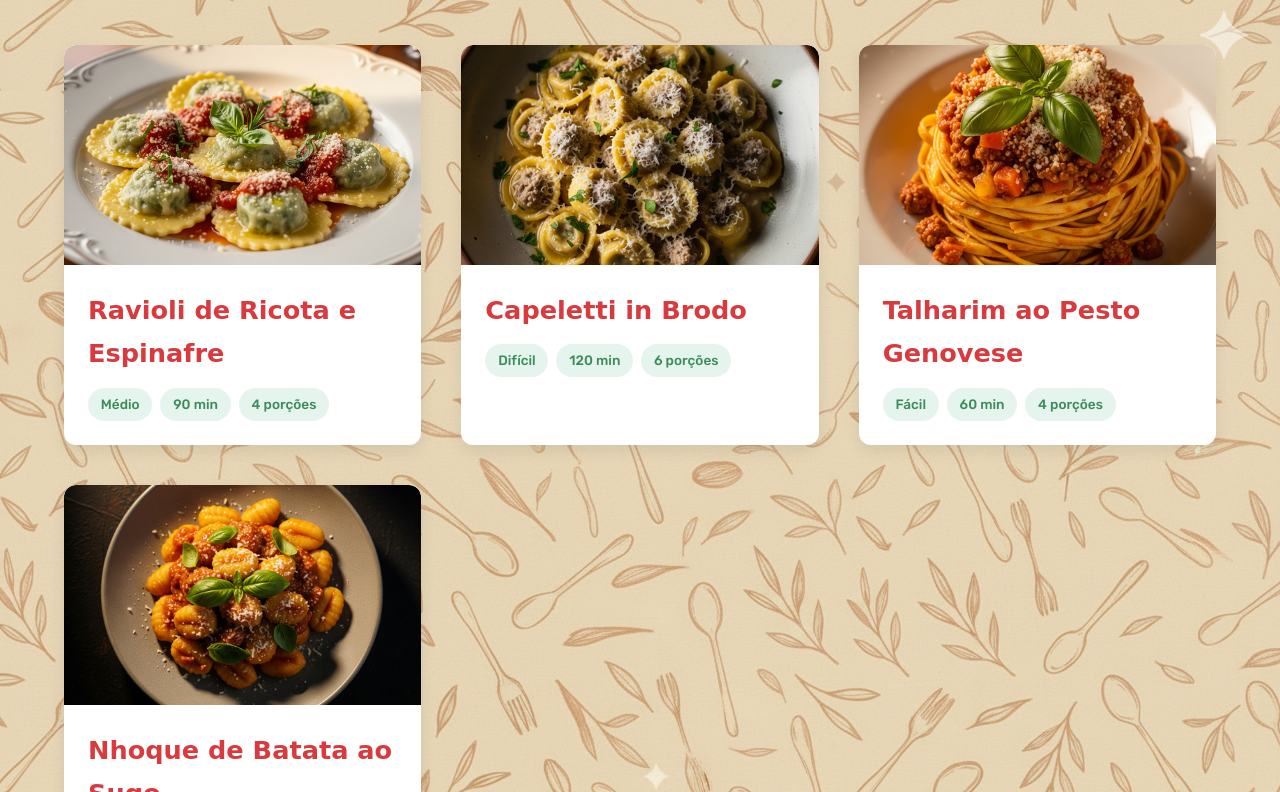
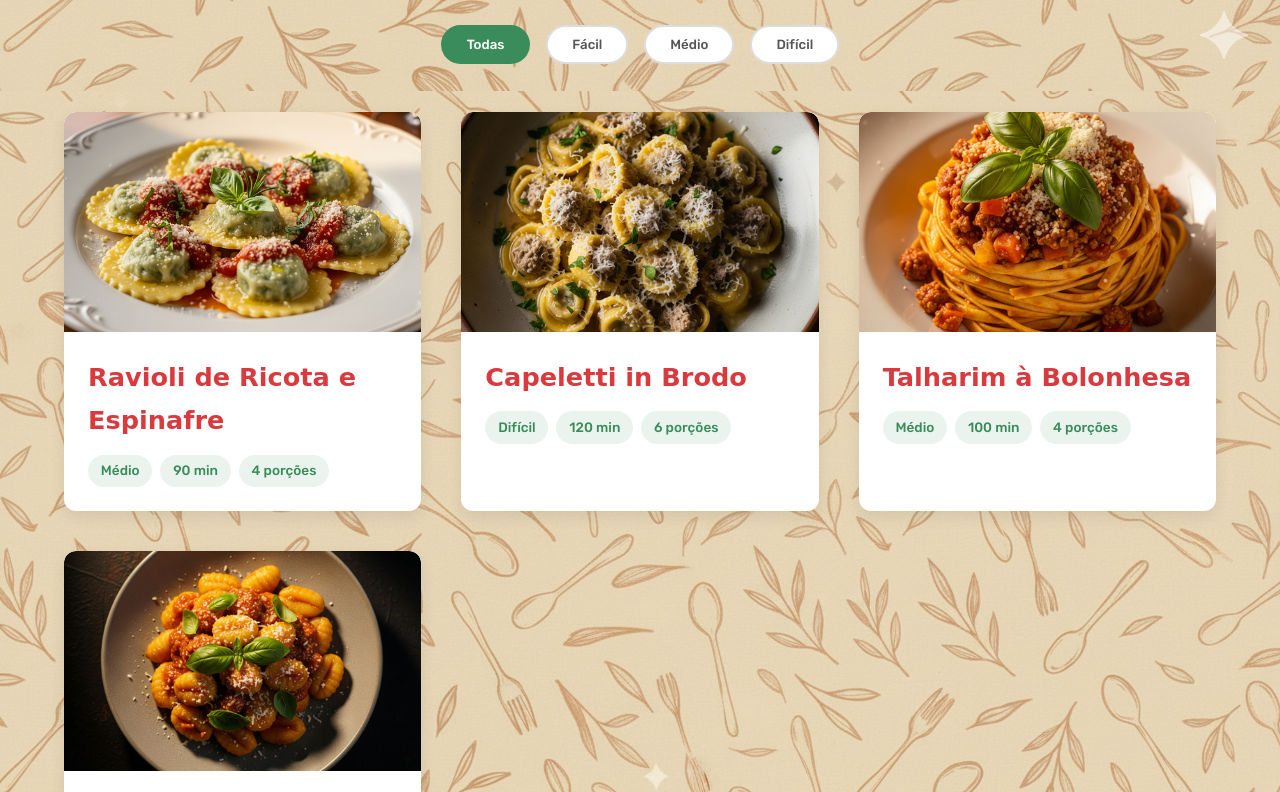
Before and after one commit to neimarPOO/Massas_Frescas_Italianas, a plain HTML site: page index.html in a window 1280 px wide. Shown: the part 709-1501 px from the top of the page. Drawn offline with Linux system fonts and the light colour scheme; a web font is replaced by a local one.

Commit message:
feat: apply requested changes

```diff
--- a/index.html
+++ b/index.html
@@ -103,7 +103,7 @@
         }
 
         .logo-img {
-            max-width: 300px;
+            max-width: 400px;
             margin: 0 auto 1rem auto;
         }
 
@@ -239,7 +239,7 @@
         }
 
         .massa-card-tags span {
-            background-color: rgba(0, 146, 70, 0.1);
+            background-color: rgba(58, 140, 90, 0.1);
             padding: 0.3rem 0.8rem;
             border-radius: 20px;
         }
@@ -252,7 +252,7 @@
             flex-wrap: wrap;
         }
         .filter-btn {
-            background-color: transparent;
+            background-color: var(--color-light-gray);
             border: 2px solid #ddd;
             color: #555;
             padding: 0.6rem 1.5rem;
@@ -630,7 +630,7 @@
             <img src="LogoRedeCalabria.png" alt="Logo Rede Calabria" class="footer-logo-item">
             <img src="logo_startup01.png" alt="Logo Startup 2" class="footer-logo-item">
         </div>
-        <p>&copy; 2025 Massas Frescas. Todos os direitos reservados.</p>
+        <p>&copy; 2025 Massas Frescas Italianas. Todos os direitos reservados.</p>
         <p style="font-family: var(--font-logo); font-size: 1.5rem; color: var(--color-red); margin-top: 0.5rem;">Fatto con Amore</p>
     </footer>
 
@@ -716,35 +716,40 @@
                 },
                 {
                     id: 'talharim',
-                    nome: 'Talharim ao Pesto Genovese',
+                    nome: 'Talharim à Bolonhesa',
                     imagem: 'talharim.png',
-                    dificuldade: 'Fácil',
-                    tempo: '60 min',
+                    dificuldade: 'Médio',
+                    tempo: '100 min',
                     rendimento: 4,
                     receita: {
                         ingredientes: [
                             { item: 'Massa fresca (mesma do ravioli)', qtd: 1, unidade: 'receita' },
-                            { item: 'Manjericão fresco', qtd: 50, unidade: 'g' },
-                            { item: 'Pinoli', qtd: 30, unidade: 'g' },
-                            { item: 'Alho', qtd: 2, unidade: 'dentes' },
-                            { item: 'Queijo Parmigiano-Reggiano ralado', qtd: 70, unidade: 'g' },
-                            { item: 'Queijo Pecorino ralado', qtd: 30, unidade: 'g' },
-                            { item: 'Azeite de oliva extra virgem', qtd: 100, unidade: 'ml' }
+                            { item: 'Carne bovina moída', qtd: 500, unidade: 'g' },
+                            { item: 'Pancetta ou bacon picado', qtd: 100, unidade: 'g' },
+                            { item: 'Cebola picada', qtd: 1, unidade: 'un' },
+                            { item: 'Cenoura picada', qtd: 1, unidade: 'un' },
+                            { item: 'Salsão picado', qtd: 1, unidade: 'talo' },
+                            { item: 'Vinho tinto seco', qtd: 200, unidade: 'ml' },
+                            { item: 'Tomates pelados', qtd: 800, unidade: 'g' },
+                            { item: 'Leite integral', qtd: 100, unidade: 'ml' },
+                            { item: 'Azeite de oliva extra virgem', qtd: 3, unidade: 'colheres de sopa' },
+                            { item: 'Sal e pimenta do reino a gosto', qtd: 0, unidade: '' }
                         ],
                         processo: [
                             "Massa: Siga o 'Guia de Produção', enrole a massa e corte em tiras de 0.5 cm de largura.",
-                            "Pesto: Em um pilão ou processador, amasse o alho com sal, adicione o pinoli e continue.",
-                            "Adicione as folhas de manjericão e amasse com movimentos rotatórios.",
-                            "Incorpore os queijos e, por fim, o azeite em fio, misturando até obter um molho cremoso.",
+                            "Molho: Em uma panela grande, aqueça o azeite e refogue a pancetta até dourar. Adicione a cebola, a cenoura e o salsão (soffritto) e cozinhe até ficarem macios.",
+                            "Adicione a carne moída, aumente o fogo e cozinhe até dourar bem, desfazendo os grumos.",
+                            "Deglaceie com o vinho tinto, raspando o fundo da panela, e cozinhe até o álcool evaporar.",
+                            "Junte os tomates pelados (amassados), o leite, sal e pimenta. Cozinhe em fogo baixo por pelo menos 1h30, com a panela semi-tampada.",
                             "Cozinhe o talharim em água fervente com sal por 2-3 minutos.",
-                            "Misture a massa cozida com o pesto, adicionando um pouco da água do cozimento para diluir."
+                            "Sirva a massa com o molho à bolonhesa e queijo Parmigiano-Reggiano ralado por cima."
                         ]
                     },
-                    servir: "Um clássico da Ligúria. Sirva com batatas e vagem cozidas junto com a massa, como manda a tradição. Perfeito para uma refeição leve e aromática.",
+                    servir: "O clássico dos clássicos. Um molho rico e encorpado que abraça a massa perfeitamente. Ideal para uma refeição em família que aquece o coração.",
                     acompanhamento: {
-                        molhos: "Pesto Genovese, Carbonara, Alfredo.",
-                        vinhos: "Vermentino, Sauvignon Blanc.",
-                        queijos: "Parmigiano-Reggiano, Pecorino."
+                        molhos: "Bolonhesa, Ragu de linguiça.",
+                        vinhos: "Sangiovese, Merlot, Cabernet Sauvignon.",
+                        queijos: "Parmigiano-Reggiano."
                     }
                 },
                 {
```
